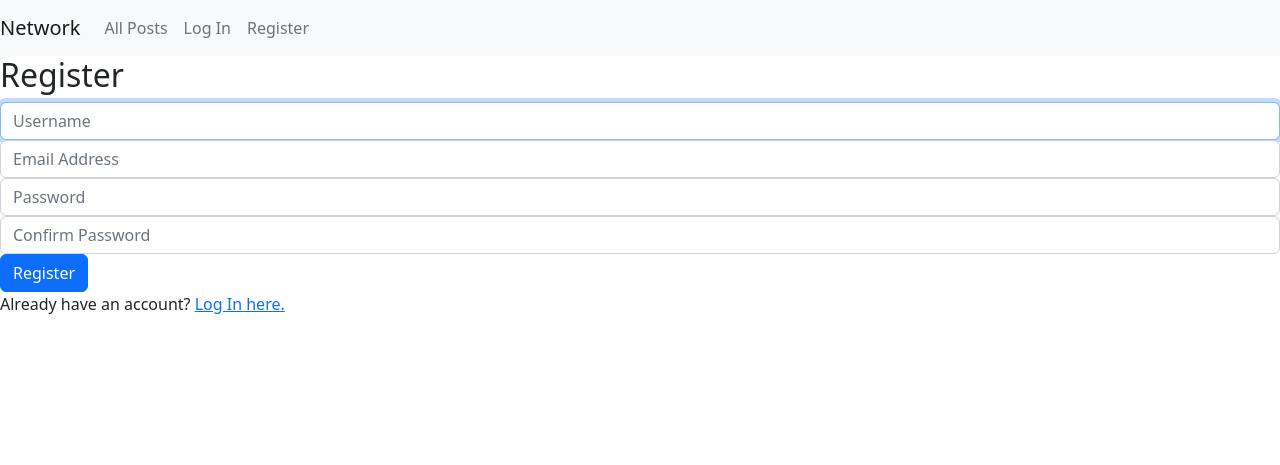
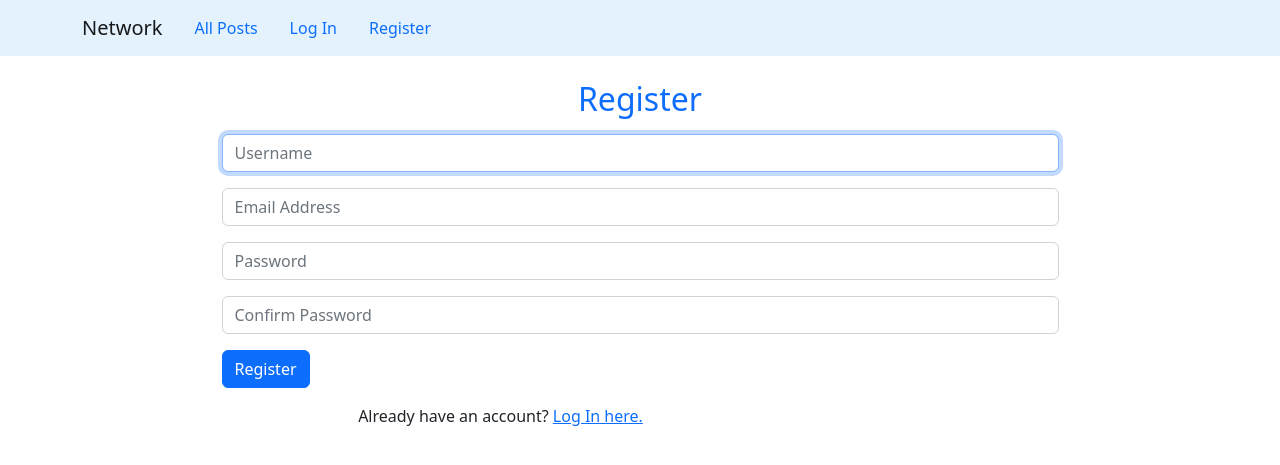
Before and after one commit to vpa24/project-4-cs50w, a Django app: page /register in a window 1280 px wide. Shown: the top 465 px of the page. Run offline with Django 3.2, Linux system fonts and the light colour scheme.

Commit message:
change styles for bootstrap new version

```diff
--- a/network/templates/network/layout.html
+++ b/network/templates/network/layout.html
@@ -13,11 +13,13 @@
     <link href="{% static 'network/styles.css' %}" rel="stylesheet" />
   </head>
   <body>
-    <nav class="navbar navbar-expand-lg navbar-light bg-light">
-      <a class="navbar-brand" href="#">Network</a>
-
-      <div>
-        <ul class="navbar-nav mr-auto">
+    <nav
+      class="navbar navbar-expand-lg navbar-light"
+      style="background-color: #e3f2fd"
+    >
+      <div class="container">
+        <a class="navbar-brand" href="#">Network</a>
+        <ul class="nav me-auto">
           {% if user.is_authenticated %}
           <li class="nav-item">
             <a class="nav-link" href="#"
@@ -47,6 +49,6 @@
       </div>
     </nav>
 
-    <div class="body">{% block body %} {% endblock %}</div>
+    <div class="body container my-4">{% block body %} {% endblock %}</div>
   </body>
 </html>
--- a/network/templates/network/register.html
+++ b/network/templates/network/register.html
@@ -2,29 +2,30 @@
 
 {% block body %}
 
-    <h2>Register</h2>
+    <h2 class="text-primary text-center mb-3">Register</h2>
 
     {% if message %}
         <div>{{ message }}</div>
     {% endif %}
 
-    <form action="{% url 'register' %}" method="post">
+    <form action="{% url 'register' %}" method="post" class="w-75 mx-auto">
         {% csrf_token %}
         <div class="form-group">
-            <input class="form-control" autofocus type="text" name="username" placeholder="Username">
+            <input class="form-control mb-3" autofocus type="text" name="username" placeholder="Username">
         </div>
         <div class="form-group">
-            <input class="form-control" type="email" name="email" placeholder="Email Address">
+            <input class="form-control mb-3" type="email" name="email" placeholder="Email Address">
         </div>
         <div class="form-group">
-            <input class="form-control" type="password" name="password" placeholder="Password">
+            <input class="form-control mb-3" type="password" name="password" placeholder="Password">
         </div>
         <div class="form-group">
-            <input class="form-control" type="password" name="confirmation" placeholder="Confirm Password">
+            <input class="form-control mb-3" type="password" name="confirmation" placeholder="Confirm Password">
         </div>
-        <input class="btn btn-primary" type="submit" value="Register">
+        <input class="btn btn-primary mb-3" type="submit" value="Register">
     </form>
-
-    Already have an account? <a href="{% url 'login' %}">Log In here.</a>
+    <div class="w-75 text-center">
+        Already have an account? <a href="{% url 'login' %}">Log In here.</a>
+    </div>
 
 {% endblock %}
```
Also changed, not shown: network/templates/network/login.html (+4 -4 lines).
